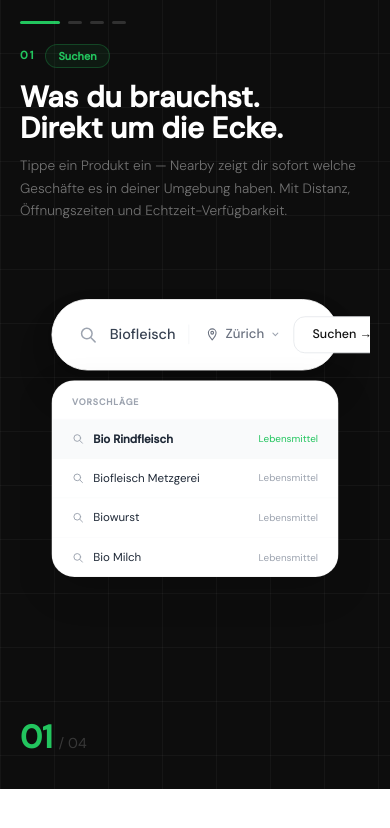
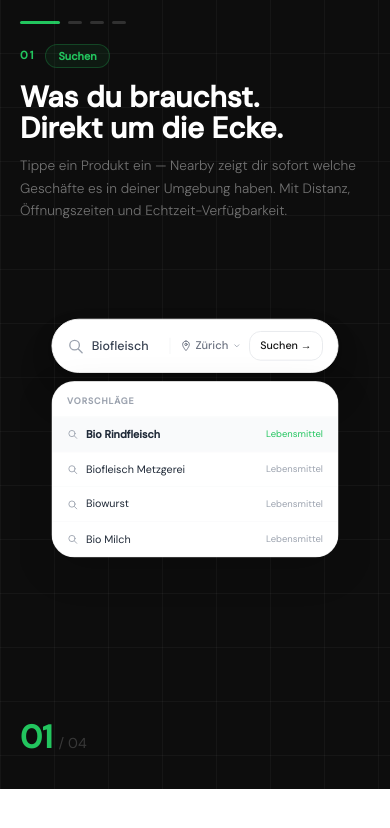
Before and after one commit to etiennezogg/Nearby-Coming-Soon, a Next.js app: page / in a window 390 px wide. Shown: the part 2004-2832 px from the top of the page. Built offline with nearby package versions, Linux system fonts and the light colour scheme.

Commit message:
Fix SearchVisual overflow on mobile
Pass isMobile prop through Visual → SearchVisual. On mobile, use
compact padding/gap/font-size so the search bar fits without
overflowing on narrow screens.

https://claude.ai/code/session_01K1LrTwo1f7NH8m9ATgCzwd

```diff
--- a/src/app/page.tsx
+++ b/src/app/page.tsx
@@ -250,7 +250,7 @@ const slides = [
 ]
 
 /* — SearchVisual (1:1 von Hauptseite) — */
-function SearchVisual({ accent }: { accent: string }) {
+function SearchVisual({ accent, isMobile = false }: { accent: string; isMobile?: boolean }) {
   const suggestions = [
     { name: 'Bio Rindfleisch',    kategorie: 'Lebensmittel' },
     { name: 'Biofleisch Metzgerei', kategorie: 'Lebensmittel' },
@@ -259,27 +259,27 @@ function SearchVisual({ accent }: { accent: string }) {
   ]
   return (
     <div style={{ width: '100%' }}>
-      <div style={{ display: 'flex', alignItems: 'center', gap: 16, background: '#fff', border: '1px solid #fff', borderRadius: 9999, padding: '20px 32px', boxShadow: '0 4px 6px rgba(0,0,0,0.07), 0 12px 28px rgba(0,0,0,0.11), 0 32px 56px rgba(0,0,0,0.08)' }}>
-        <svg width="22" height="22" viewBox="0 0 24 24" fill="none" stroke="#9ca3af" strokeWidth="2" strokeLinecap="round" strokeLinejoin="round" style={{ flexShrink: 0 }}><circle cx="11" cy="11" r="7"/><line x1="16.5" y1="16.5" x2="22" y2="22"/></svg>
-        <span style={{ flex: 1, fontSize: '1.1rem', fontWeight: 500, color: '#374151' }}>Biofleisch</span>
-        <div style={{ display: 'flex', alignItems: 'center', gap: 8, borderLeft: '1px solid #f3f4f6', paddingLeft: 20 }}>
-          <svg width="16" height="16" viewBox="0 0 24 24" fill="none" stroke="#6b7280" strokeWidth="2" strokeLinecap="round" strokeLinejoin="round"><path d="M12 2C8.13 2 5 5.13 5 9c0 5.25 7 13 7 13s7-7.75 7-13c0-3.87-3.13-7-7-7z"/><circle cx="12" cy="9" r="2.5"/></svg>
-          <span style={{ fontSize: '1rem', fontWeight: 500, color: '#6b7280', whiteSpace: 'nowrap' }}>Zürich</span>
-          <svg width="12" height="12" viewBox="0 0 24 24" fill="none" stroke="#9ca3af" strokeWidth="2.5" strokeLinecap="round" strokeLinejoin="round"><polyline points="6 9 12 15 18 9"/></svg>
+      <div style={{ display: 'flex', alignItems: 'center', gap: isMobile ? 10 : 16, background: '#fff', border: '1px solid #fff', borderRadius: 9999, padding: isMobile ? '14px 18px' : '20px 32px', boxShadow: '0 4px 6px rgba(0,0,0,0.07), 0 12px 28px rgba(0,0,0,0.11), 0 32px 56px rgba(0,0,0,0.08)' }}>
+        <svg width="20" height="20" viewBox="0 0 24 24" fill="none" stroke="#9ca3af" strokeWidth="2" strokeLinecap="round" strokeLinejoin="round" style={{ flexShrink: 0 }}><circle cx="11" cy="11" r="7"/><line x1="16.5" y1="16.5" x2="22" y2="22"/></svg>
+        <span style={{ flex: 1, fontSize: isMobile ? '0.95rem' : '1.1rem', fontWeight: 500, color: '#374151', minWidth: 0, overflow: 'hidden', textOverflow: 'ellipsis', whiteSpace: 'nowrap' }}>Biofleisch</span>
+        <div style={{ display: 'flex', alignItems: 'center', gap: isMobile ? 5 : 8, borderLeft: '1px solid #f3f4f6', paddingLeft: isMobile ? 12 : 20, flexShrink: 0 }}>
+          <svg width="14" height="14" viewBox="0 0 24 24" fill="none" stroke="#6b7280" strokeWidth="2" strokeLinecap="round" strokeLinejoin="round"><path d="M12 2C8.13 2 5 5.13 5 9c0 5.25 7 13 7 13s7-7.75 7-13c0-3.87-3.13-7-7-7z"/><circle cx="12" cy="9" r="2.5"/></svg>
+          <span style={{ fontSize: isMobile ? '0.85rem' : '1rem', fontWeight: 500, color: '#6b7280', whiteSpace: 'nowrap' }}>Zürich</span>
+          <svg width="10" height="10" viewBox="0 0 24 24" fill="none" stroke="#9ca3af" strokeWidth="2.5" strokeLinecap="round" strokeLinejoin="round"><polyline points="6 9 12 15 18 9"/></svg>
         </div>
-        <div style={{ background: '#fff', border: '1px solid #e5e7eb', color: '#111', padding: '10px 22px', borderRadius: 14, fontSize: '0.95rem', fontWeight: 500, whiteSpace: 'nowrap', flexShrink: 0 }}>Suchen →</div>
+        <div style={{ background: '#fff', border: '1px solid #e5e7eb', color: '#111', padding: isMobile ? '7px 13px' : '10px 22px', borderRadius: 14, fontSize: isMobile ? '0.82rem' : '0.95rem', fontWeight: 500, whiteSpace: 'nowrap', flexShrink: 0 }}>Suchen →</div>
       </div>
-      <div style={{ marginTop: 12, background: '#fff', borderRadius: 28, boxShadow: '0 16px 48px rgba(0,0,0,0.15)', border: '1px solid rgba(0,0,0,0.06)', overflow: 'hidden' }}>
-        <div style={{ padding: '12px 24px 10px', borderBottom: '1px solid #f9fafb' }}>
+      <div style={{ marginTop: 10, background: '#fff', borderRadius: 28, boxShadow: '0 16px 48px rgba(0,0,0,0.15)', border: '1px solid rgba(0,0,0,0.06)', overflow: 'hidden' }}>
+        <div style={{ padding: isMobile ? '10px 18px 8px' : '12px 24px 10px', borderBottom: '1px solid #f9fafb' }}>
           <span style={{ fontSize: '0.68rem', fontWeight: 600, color: '#9ca3af', textTransform: 'uppercase', letterSpacing: '0.1em' }}>Vorschläge</span>
         </div>
         {suggestions.map((v, i) => (
-          <div key={v.name} style={{ display: 'flex', alignItems: 'center', justifyContent: 'space-between', padding: '13px 24px', borderBottom: i < suggestions.length - 1 ? '1px solid #f9fafb' : 'none', background: i === 0 ? '#f9fafb' : '#fff' }}>
-            <div style={{ display: 'flex', alignItems: 'center', gap: 12 }}>
-              <svg width="14" height="14" viewBox="0 0 24 24" fill="none" stroke="#9ca3af" strokeWidth="2" strokeLinecap="round" strokeLinejoin="round"><circle cx="11" cy="11" r="7"/><line x1="16.5" y1="16.5" x2="22" y2="22"/></svg>
-              <span style={{ fontSize: '0.88rem', fontWeight: i === 0 ? 600 : 400, color: '#1f2937' }}>{v.name}</span>
+          <div key={v.name} style={{ display: 'flex', alignItems: 'center', justifyContent: 'space-between', padding: isMobile ? '11px 18px' : '13px 24px', borderBottom: i < suggestions.length - 1 ? '1px solid #f9fafb' : 'none', background: i === 0 ? '#f9fafb' : '#fff' }}>
+            <div style={{ display: 'flex', alignItems: 'center', gap: 10 }}>
+              <svg width="13" height="13" viewBox="0 0 24 24" fill="none" stroke="#9ca3af" strokeWidth="2" strokeLinecap="round" strokeLinejoin="round"><circle cx="11" cy="11" r="7"/><line x1="16.5" y1="16.5" x2="22" y2="22"/></svg>
+              <span style={{ fontSize: isMobile ? '0.82rem' : '0.88rem', fontWeight: i === 0 ? 600 : 400, color: '#1f2937' }}>{v.name}</span>
             </div>
-            <span style={{ fontSize: '0.75rem', color: i === 0 ? accent : '#9ca3af' }}>{v.kategorie}</span>
+            <span style={{ fontSize: '0.72rem', color: i === 0 ? accent : '#9ca3af' }}>{v.kategorie}</span>
           </div>
         ))}
       </div>
@@ -477,8 +477,8 @@ function BizVisual({ accent }: { accent: string }) {
   )
 }
 
-function Visual({ index, accent }: { index: number; accent: string }) {
-  if (index === 0) return <SearchVisual accent={accent} />
+function Visual({ index, accent, isMobile = false }: { index: number; accent: string; isMobile?: boolean }) {
+  if (index === 0) return <SearchVisual accent={accent} isMobile={isMobile} />
   if (index === 1) return <MapVisual accent={accent} />
   if (index === 2) return <WalletVisual />
   return <BizVisual accent={accent} />
@@ -567,7 +567,7 @@ function FeatureShowcase() {
                   opacity: i === activeIndex ? 1 : 0, transition: 'opacity 0.55s ease',
                   pointerEvents: i === activeIndex ? 'auto' : 'none',
                   transform: 'scale(0.82)', transformOrigin: 'top center' }}>
-                  <Visual index={i} accent={slide.accent} />
+                  <Visual index={i} accent={slide.accent} isMobile={true} />
                 </div>
               ))}
             </div>
```
